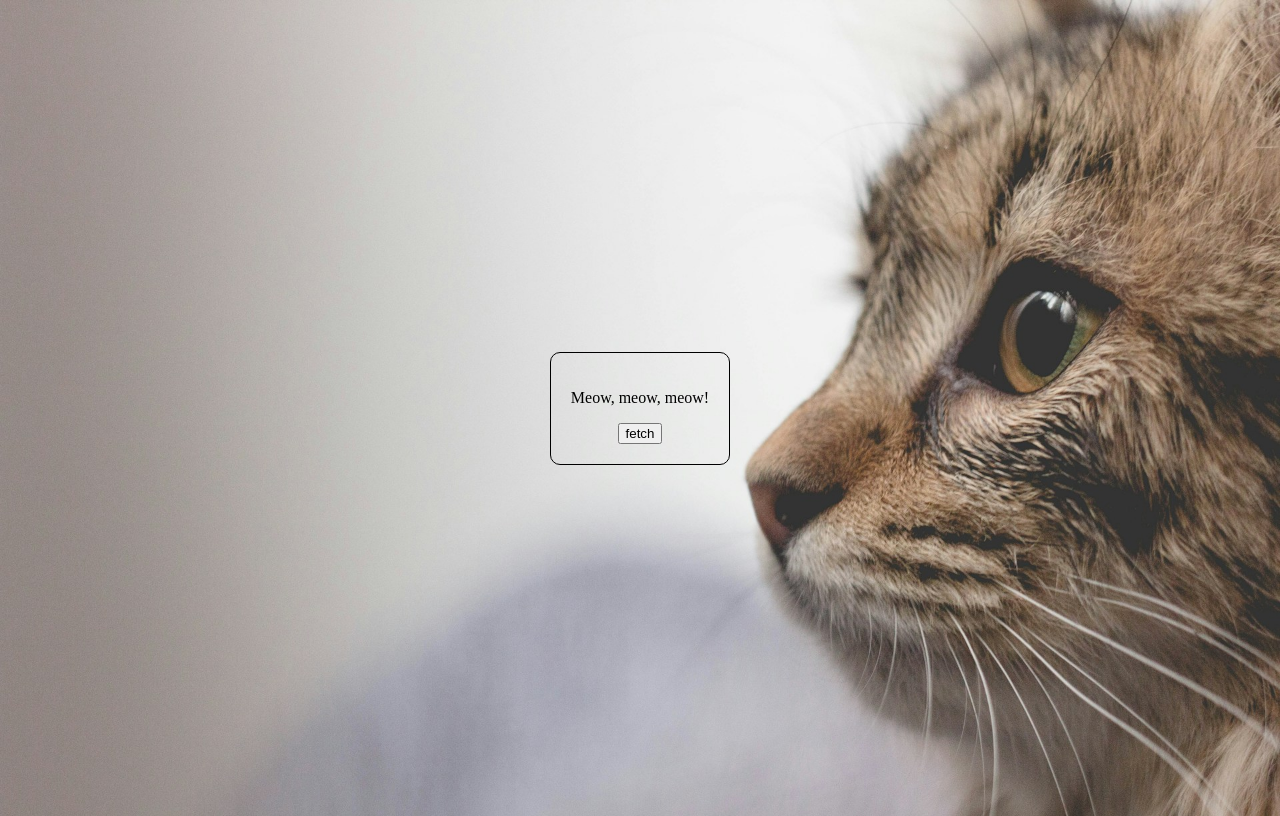
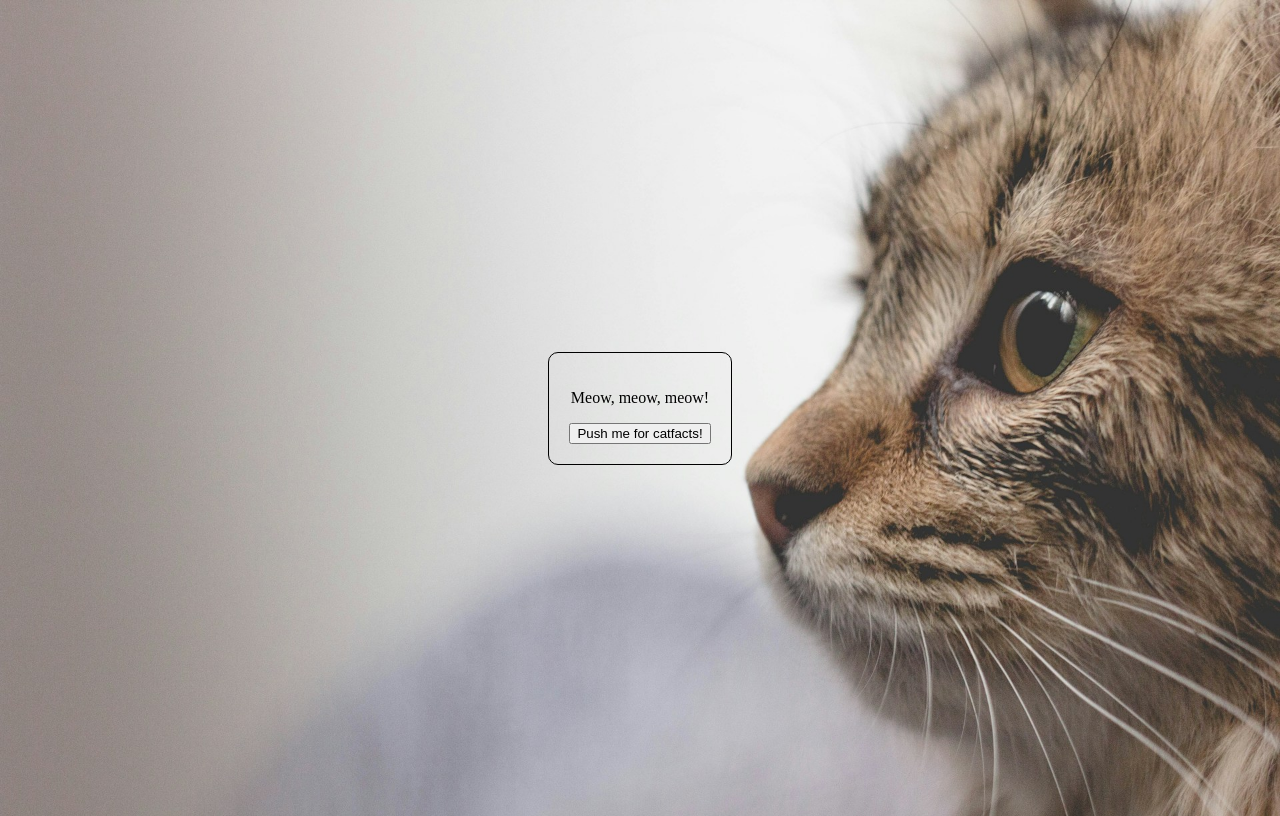
Before and after one commit to Betina9/Javascript-Advanced-Oppgave-3-API-oppgave, a plain HTML site: page index.html in a window 1280 px wide. Drawn offline with Linux system fonts and the light colour scheme.

Commit message:
Skiftet navn på knappen

```diff
--- a/index.html
+++ b/index.html
@@ -10,7 +10,7 @@
   <body>
     <div id="container">
       <p id="display">Meow, meow, meow!</p>
-      <button id="button">fetch</button>
+      <button id="button">Push me for catfacts!</button>
     </div>
   </body>
 </html>
```
